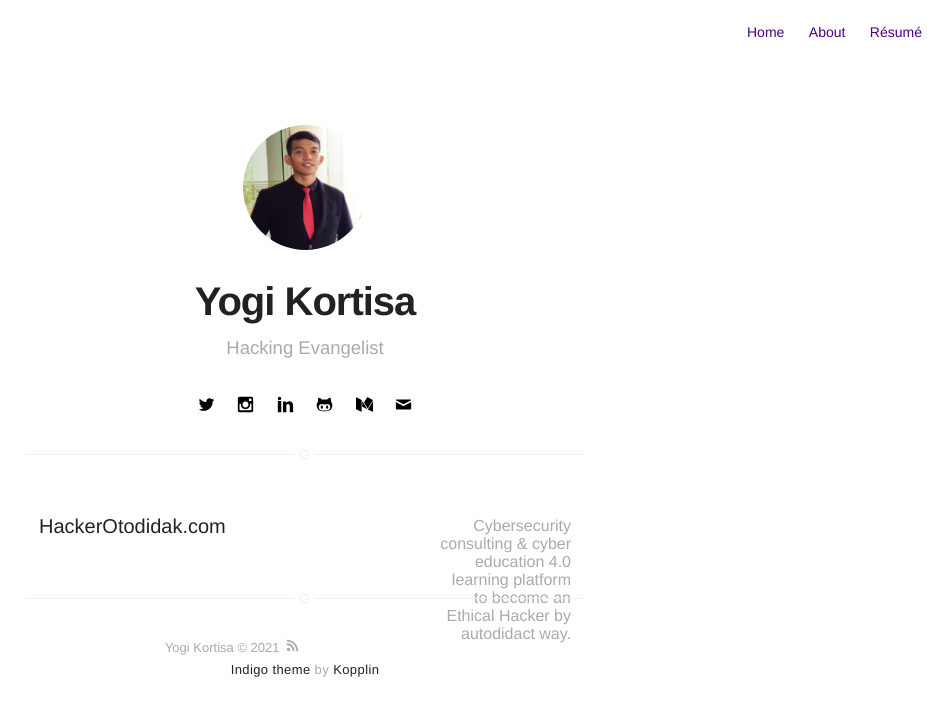
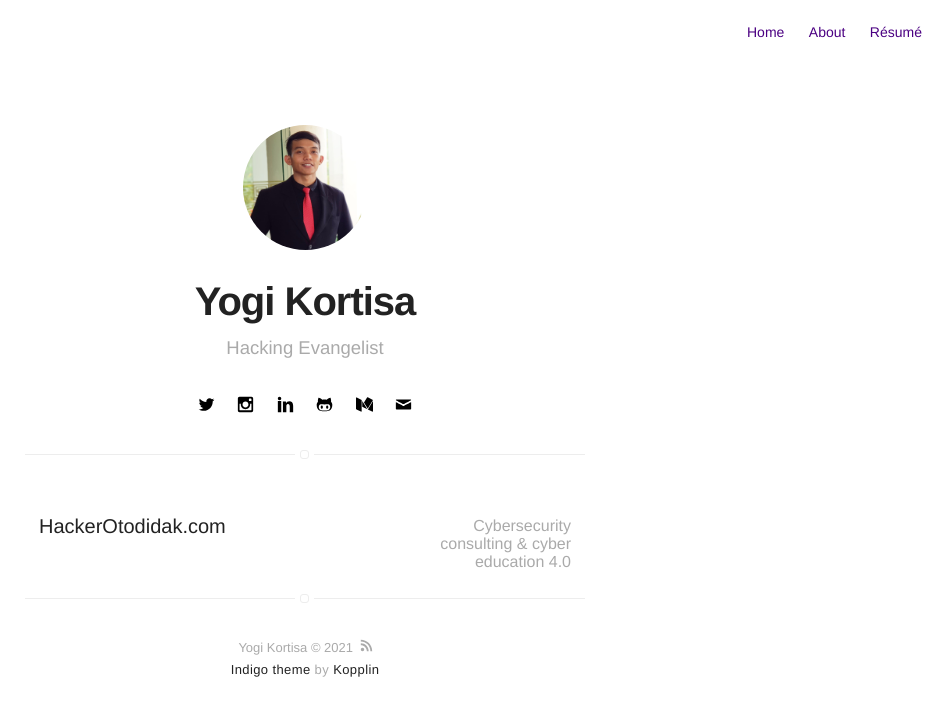
Before and after one commit to yogikortisa/yogikortisa.github.io, a Jekyll site: the page built from projects.html, in a window 1280 px wide. Shown: the top 716 px of the page, without its empty margins (335-1280 px from the left). Built offline with Jekyll 4.4.1, drawn with Linux system fonts in a browser that asks for light colours.

Commit message:
Update projects.html

```diff
--- a/projects.html
+++ b/projects.html
@@ -7,7 +7,7 @@ title: Projects
         {% if post.projects %}
             <div class="item {% if post.star %}star{% endif %}">
                 <a class="url" href="https://hackerotodidak.com/">
-                    <aside>Cybersecurity consulting & cyber education 4.0 learning platform to become an Ethical Hacker by autodidact way.</aside>
+                    <aside>Cybersecurity consulting & cyber education 4.0</aside>
                     <h3 class="title">HackerOtodidak.com</h3>
                 </a>
             </div>
```
